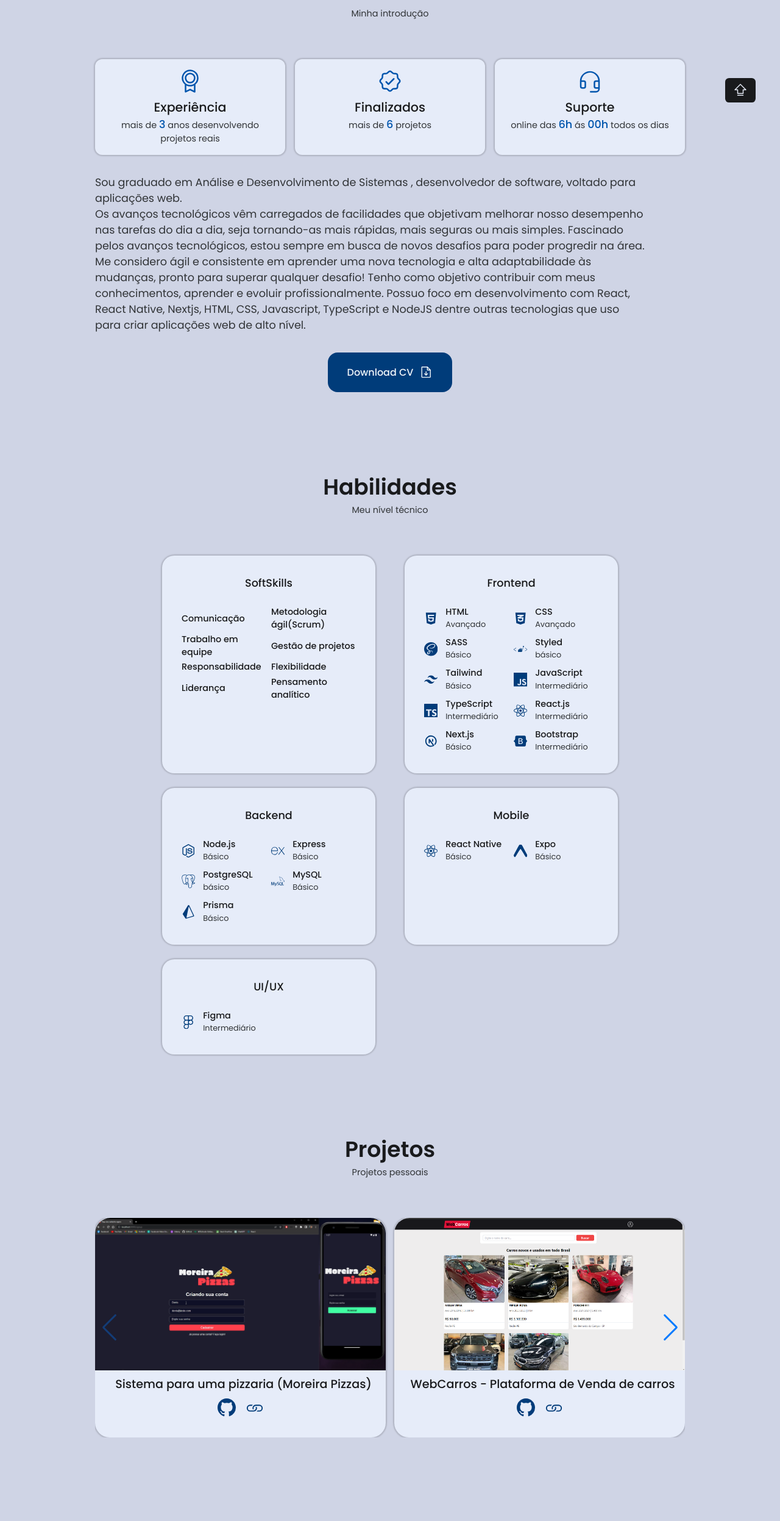
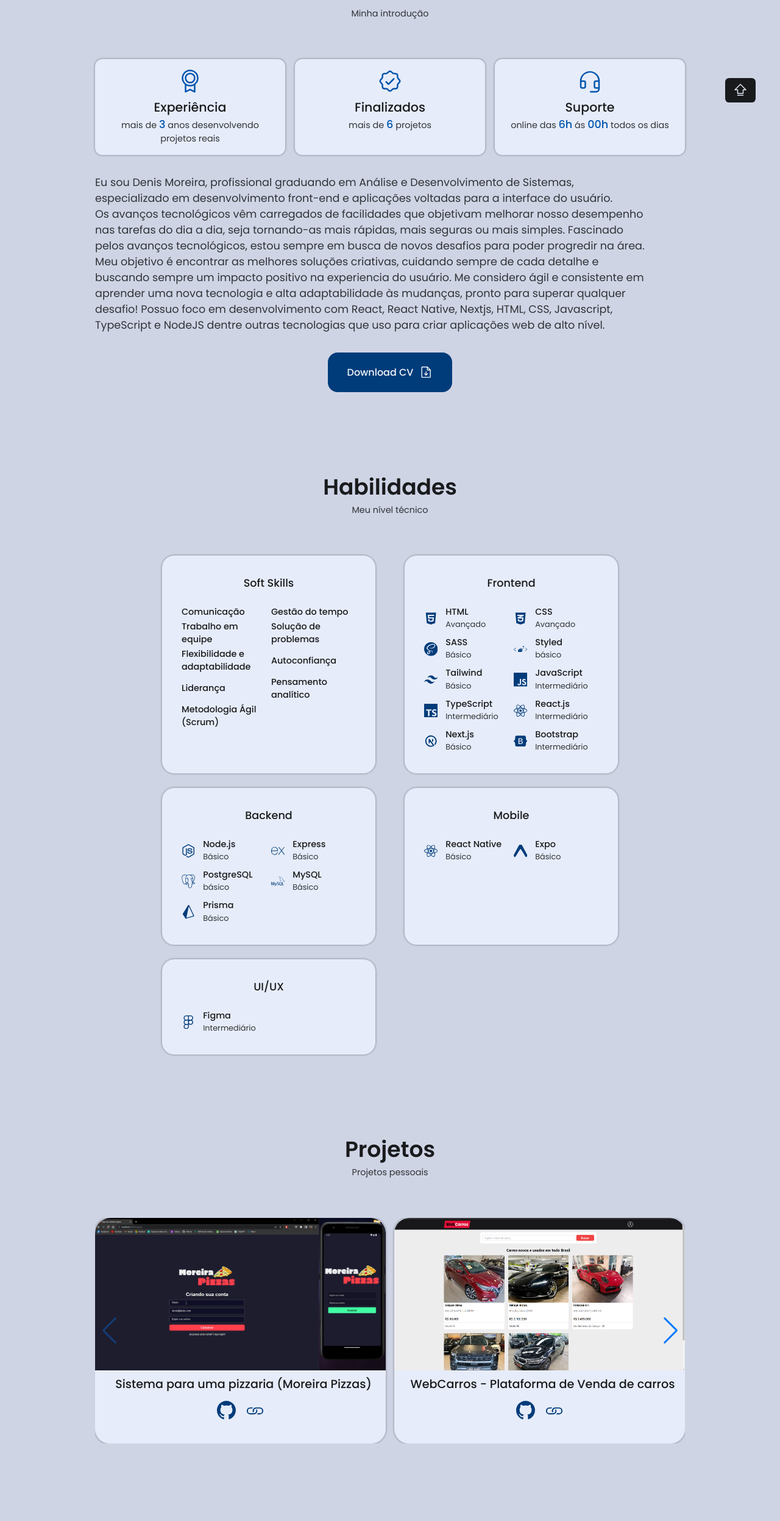
Before and after one commit to Denis-moreira98/denis-moreira-portfolio, a React (Vite) app: page / in a window 1280 px wide. Shown: the part 792-3286 px from the top of the page at 61% size. Built offline with nearby package versions, Linux system fonts and the light colour scheme.

Commit message:
feat: alterações

```diff
--- a/src/views/About/index.tsx
+++ b/src/views/About/index.tsx
@@ -18,20 +18,23 @@ export function About() {
                <AboutInfo />
 
                <p>
-                  Sou graduado em Análise e Desenvolvimento de Sistemas ,
-                  desenvolvedor de software, voltado para aplicações web. <br />
+                  Eu sou Denis Moreira, profissional graduando em Análise e
+                  Desenvolvimento de Sistemas, especializado em desenvolvimento
+                  front-end e aplicações voltadas para a interface do usuário.
+                  <br />
                   Os avanços tecnológicos vêm carregados de facilidades que
                   objetivam melhorar nosso desempenho nas tarefas do dia a dia,
                   seja tornando-as mais rápidas, mais seguras ou mais simples.
                   Fascinado pelos avanços tecnológicos, estou sempre em busca de
-                  novos desafios para poder progredir na área. Me considero ágil
-                  e consistente em aprender uma nova tecnologia e alta
-                  adaptabilidade às mudanças, pronto para superar qualquer
-                  desafio! Tenho como objetivo contribuir com meus
-                  conhecimentos, aprender e evoluir profissionalmente. Possuo
-                  foco em desenvolvimento com React, React Native, Nextjs, HTML,
-                  CSS, Javascript, TypeScript e NodeJS dentre outras tecnologias
-                  que uso para criar aplicações web de alto nível.
+                  novos desafios para poder progredir na área. Meu objetivo é
+                  encontrar as melhores soluções criativas, cuidando sempre de
+                  cada detalhe e buscando sempre um impacto positivo na
+                  experiencia do usuário. Me considero ágil e consistente em
+                  aprender uma nova tecnologia e alta adaptabilidade às
+                  mudanças, pronto para superar qualquer desafio! Possuo foco em
+                  desenvolvimento com React, React Native, Nextjs, HTML, CSS,
+                  Javascript, TypeScript e NodeJS dentre outras tecnologias que
+                  uso para criar aplicações web de alto nível.
                </p>
                <div className="div_button">
                   <Button icon={<FileArrowDown />}>
--- a/src/views/Home/styles.ts
+++ b/src/views/Home/styles.ts
@@ -94,8 +94,8 @@ export const StyledHome = styled.section`
                transition: 0.3s;
 
                &:hover {
-                  color: ${({ theme }) =>
-                     theme.effects.hoverLight(theme.colors.main500)};
+                  color: ${({ theme }) => theme.colors.second};
+                  transform: scale(1.2);
                }
             }
          }
--- a/src/views/Projects/index.tsx
+++ b/src/views/Projects/index.tsx
@@ -5,8 +5,7 @@ import { projectsData } from "./projectsData";
 
 import { Swiper, SwiperSlide } from "swiper/react";
 
-// @ts-ignore: Unreachable code error
-import { Pagination, Navigation } from "swiper";
+import { Pagination } from "swiper";
 
 export function Projects() {
    const navigationPrevRef = useRef(null);
@@ -18,9 +17,6 @@ export function Projects() {
          <span className="section-subtitle">Projetos pessoais</span>
 
          <Swiper
-            /* </StyledProjects>pagination={{
-               type: "progressbar",
-            }} */
             spaceBetween={14}
             navigation={true}
             modules={[Pagination]}
@@ -41,10 +37,10 @@ export function Projects() {
 
                   <div className="div_link">
                      <a href={url} className="social-icon" target="_blank">
-                        <BsGithub size={30} />
+                        <BsGithub size={31} />
                      </a>
                      <a href={deploy} className="social-icon" target="_blank">
-                        <BsLink size={30} />
+                        <BsLink size={31} />
                      </a>
                   </div>
                </SwiperSlide>
--- a/src/views/Projects/styles.ts
+++ b/src/views/Projects/styles.ts
@@ -1,16 +1,26 @@
 import { styled } from "styled-components";
 
 export const StyledProjects = styled.section`
-   projects-container {
+   .projects-container {
       width: 800px;
       padding: 0.5rem;
       padding-bottom: 3rem;
    }
 
-   .social-icon{
-      font-size: 2rem;
-      color: ${({ theme }) => theme.colors.main500}
-   }
+
+   .social-icon {
+         margin-top: 5px;
+         font-size: 2rem;
+         color: ${({ theme }) => theme.colors.main500};
+         transition: 0.3s;
+
+
+      }
+   .social-icon:hover {
+         color: ${({ theme }) => theme.colors.second};
+         transform: scale(1.2);
+      }
+
 
 
    .projects-card {
@@ -19,7 +29,7 @@ export const StyledProjects = styled.section`
       width:
       margin-bottom: 3rem;
       border-radius: 1.5rem;
-      height: 360px;
+      height: 370px;
 
 
 
--- a/src/views/Skills/SoftSkill/index.tsx
+++ b/src/views/Skills/SoftSkill/index.tsx
@@ -3,7 +3,7 @@ import { AiTwotonePushpin } from "react-icons/ai";
 export function SoftSkill() {
    return (
       <div className="skills-content">
-         <h2>SoftSkills</h2>
+         <h2>Soft Skills</h2>
 
          <div className="skills-box">
             <div className="skills-group">
@@ -14,7 +14,7 @@ export function SoftSkill() {
                </div>
                <div className="skill-item">
                   <div>
-                     <h3>Metodologia ágil(Scrum)</h3>
+                     <h3>Gestão do tempo</h3>
                   </div>
                </div>
                <div className="skill-item">
@@ -24,17 +24,17 @@ export function SoftSkill() {
                </div>
                <div className="skill-item">
                   <div>
-                     <h3>Gestão de projetos</h3>
+                     <h3>Solução de problemas</h3>
                   </div>
                </div>
                <div className="skill-item">
                   <div>
-                     <h3>Responsabilidade</h3>
+                     <h3>Flexibilidade e adaptabilidade</h3>
                   </div>
                </div>
                <div className="skill-item">
                   <div>
-                     <h3>Flexibilidade</h3>
+                     <h3>Autoconfiança</h3>
                   </div>
                </div>
                <div className="skill-item">
@@ -47,6 +47,11 @@ export function SoftSkill() {
                      <h3>Pensamento analítico</h3>
                   </div>
                </div>
+               <div className="skill-item">
+                  <div>
+                     <h3>Metodologia Ágil (Scrum)</h3>
+                  </div>
+               </div>
             </div>
          </div>
       </div>
```
